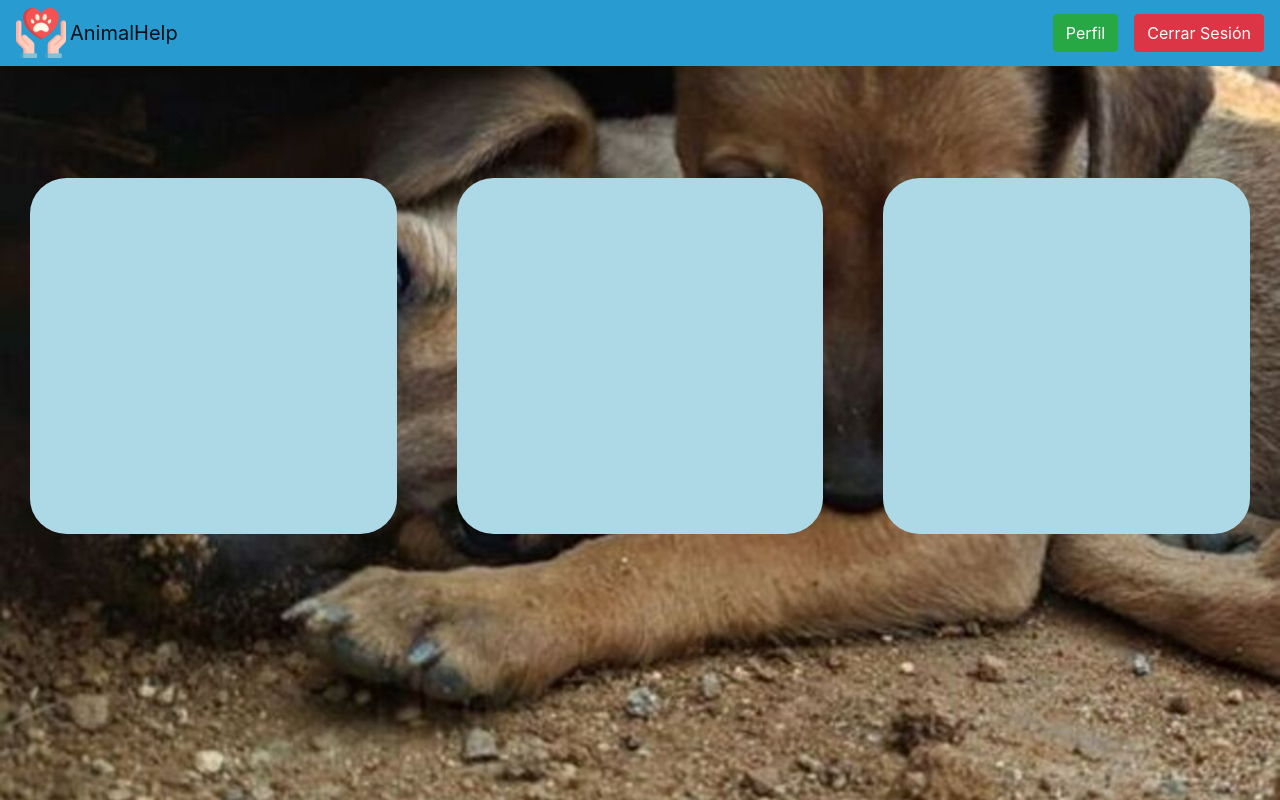
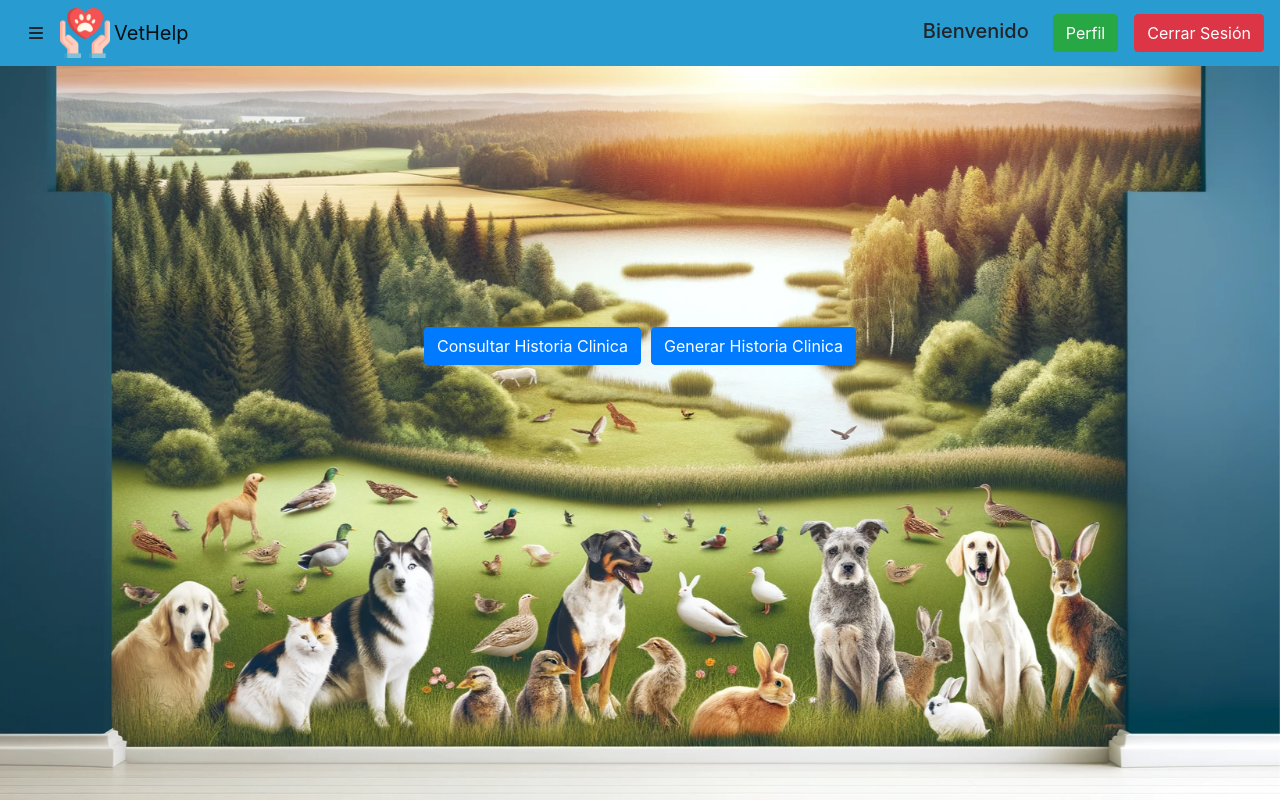
Before and after one commit to MaxsterD/VetHelp, a PHP site: page /Vistas/dashboard.php in a window 1280 px wide. Run offline with PHP 8.4, Linux system fonts and the light colour scheme; the visitor is signed in with stand-in values (Sample User, id 1).

Commit message:
Login y Dashboard

```diff
--- a/Assets/css/dashboard.css
+++ b/Assets/css/dashboard.css
@@ -1,5 +1,14 @@
 .bgnavbar{
     background-color: #289cd1!important;
+}
+.icon-btn {
+    font-size: 80px;
+    width: 100%;
+    display: block;
+}
+
+.my-col {
+    padding: 10px;
 }
 
 .background-overlay{
@@ -7,31 +16,23 @@
     top: 0;
     left: 0;
     width: 100%;
-    height: 100vh;
-    background: url('../img/back-login2.jpg') no-repeat center;
+    height: 100%;
+    background: url('../img/inicio.png') center no-repeat;
     background-size: cover;
-    background-color: rgba(0,0,0,0.6);
     z-index: -1;
 }
 
-.FlexContainer {
+.container {
+    position: relative;
+    z-index: 2;
     display: flex;
-    flex-wrap: nowrap;
+    flex-wrap: wrap;
+    flex-direction: row;
     justify-content: center;
     align-items: center;
-    align-content: center;
-    width: 100%;
-    /* background-color: #2f1d58; */
-    height: 89vh;
-    overflow: auto;
-    flex-direction: row;
+    align-content: center
 }
-
-
-.FlexContainer div {
-    width: 50%;
-    height:50%;
-    margin: 30px;
-    background-color: lightblue;
-    border-radius: 10%;
+.item {
+    flex: 0 0 auto;
+    margin: 5px;
 }
--- a/Assets/css/index.css
+++ b/Assets/css/index.css
@@ -4,7 +4,7 @@
     left: 0;
     width: 100%;
     height: 100%;
-    background: url('../img/back-login.png') center center no-repeat;
+    background: url('../img/dashboard.png') center no-repeat;
     background-size: cover;
     z-index: -1;
 }
--- a/Vistas/dashboard.php
+++ b/Vistas/dashboard.php
@@ -1,3 +1,4 @@
+<?php session_start(); ?>
 <!DOCTYPE html>
 <html lang="en">
 <head>
@@ -17,15 +18,41 @@
     <script src="../Assets/js/dashboard.js"></script>
 </head>
 <body>
+<div style="position: relative;">
   <nav class="bgnavbar navbar navbar-expand-lg navbar-light">
-<img style="width: 50px;" src="../Assets/img/imageicon.png" alt="" class="mr-1"><a class="navbar-brand" href="#">AnimalHelp</a>
-  <button class="navbar-toggler" type="button" data-toggle="collapse" data-target="#navbarSupportedContent" aria-controls="navbarSupportedContent" aria-expanded="false" aria-label="Toggle navigation">
-    <span class="navbar-toggler-icon"></span>
+    <button type="button" class="btn mr-1" data-bs-toggle="modal" data-bs-target="#menuModal">
+      <i class="fas fa-bars"></i>
     </button>
+    <img style="width: 50px;" src="../Assets/img/imageicon.png" alt="" class="mr-1"><a class="navbar-brand" href="#">VetHelp</a>
+    <div class="modal fade" id="menuModal" tabindex="-1" role="dialog" aria-labelledby="menuModalLabel" aria-hidden="true">
+          <div class="modal-dialog modal-dialog-centered" role="document">
+              <div class="modal-content">
+                  <div class="modal-header">
+                      <h5 class="modal-title" id="menuModalLabel">Menú</h5>
+                      <button type="button" class="btn" data-bs-dismiss="modal" aria-label="Close">
+                          <span aria-hidden="true">&times;</span>
+                      </button>
+                  </div>
+                  <div class="modal-body">
+                    <div class="row">
+                      <div class="col">
+                        <button class="btn mr-1 icon-btn" onclick="HistoriaClinica()"><i class="fa-solid fa-icons"></i></button>
+                      </div>
+                      <div class="col">
+                        <button class="btn mr-1 icon-btn"><i class="fa-solid fa-icons"></i></button>
+                      </div>
+                      <div class="col">
+                        <button class="btn mr-1 icon-btn"><i class="fa-solid fa-icons"></i></button>
+                      </div>
+                    </div>
+                  </div>
+              </div>
+          </div>
+    </div>
     <div class="collapse navbar-collapse" id="navbarSupportedContent">
       <ul class="navbar-nav mr-auto">
-
       </ul>
+      <h5 class="mr-4 mt-1">Bienvenido <?php $_SESSION['usuario']; ?></h5>
       <ul class="navbar-nav mr-3">
       <li class="nav-item active">
           <form class="form-inline my-2 my-lg-0">
@@ -34,16 +61,45 @@
         </li>
       </ul>
       <form class="form-inline my-2 my-lg-0">
-      <button class="btn btn-danger my-2 my-sm-0">Cerrar Sesión</button>
+        <button class="btn btn-danger my-2 my-sm-0" onclick="CerrarSesion()">Cerrar Sesión</button>
       </form>
     </div>
   </nav>
   <div class="background-overlay">
-    <section class='FlexContainer'>
-                <div></div>
-                <div></div>
-                <div></div>
-    </section>
   </div>
+
+  <div class="container" style="margin-top:20%">
+    <div class="item">
+
+      <button class="btn btn-primary btn-block" onclick="ConsultarHistoria()">Consultar Historia Clinica</button>
+    </div>
+    <div class="item">
+
+      <button class="btn btn-primary btn-block" onclick="GenerarHistoria()">Generar Historia Clinica</button>
+    </div>
+  </div>
+</div>
+<script>
+  function ConsultarHistoria(){
+    window.location.href = 'ConsultarHistoria.php';
+  }
+
+  function GenerarHistoria(){
+    window.location.href = 'GenerarHistoria.php';
+  }
+
+  function CerrarSesion(){
+    var datos = {
+            'Op': 'LogOut' // Reemplaza con tu token CSRF real
+        };
+    $.post('../Controllers/indexController.php', datos, function(data) {
+            if(data.success) {
+                window.location.href = '../index.php'; // Redirige al usuario a la página de inicio de sesión
+            } else {
+                alert('Error al cerrar sesión.');
+            }
+        });
+  }
+</script>
 </body>
 </html>
--- a/db_config.php
+++ b/db_config.php
@@ -2,7 +2,7 @@
 $host = 'localhost';
 $username = 'root';
 $password = '';
-$database = 'animalhelp';
+$database = 'veterinaria';
 
 $conn = new mysqli($host, $username, $password, $database);
 
```
Also changed, not shown: Assets/js/dashboard.js (deleted, +0 -33 lines), Controllers/dashboardController.php (added, +12 -0 lines), Controllers/indexController.php (+8 -7 lines), Vistas/map.php (deleted, +0 -32 lines), index.php (+2 -19 lines), Assets/img/back-login.png (deleted), Assets/img/back-login2.jpg (deleted), Assets/img/dashboard.png (added), Assets/img/inicio.png (added), Assets/js/popper.min.js (added), Vistas/ConsultarHistoria.php (added), Vistas/GenerarHistoria.php (added). Lines whose indentation alone changed are shown as unchanged.
